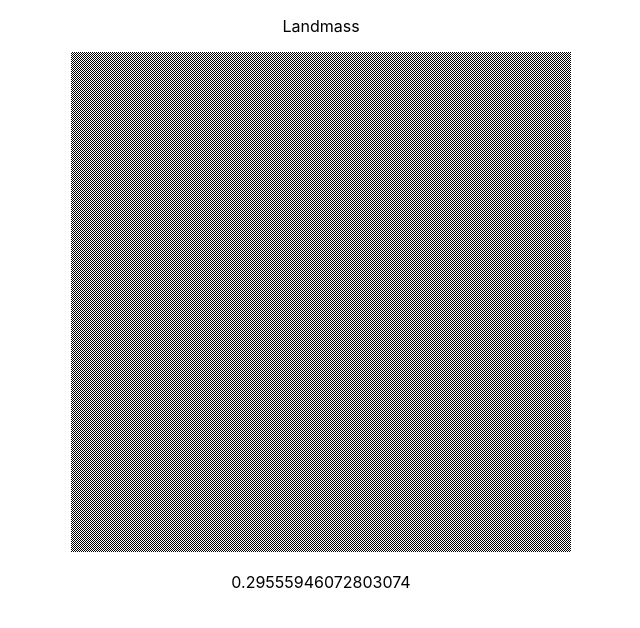
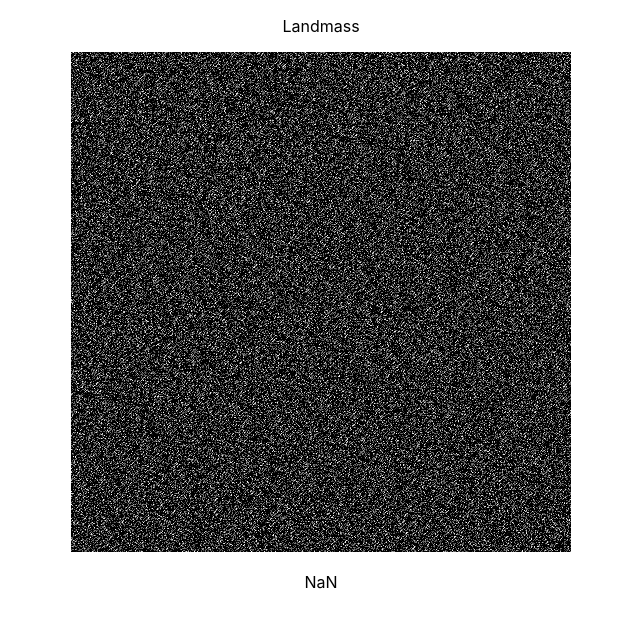
Before and after one commit to daniel-macias/landmass, a React (Create React App) app: page / in a window 1280 px wide. Shown: the top 628 px of the page, without its empty margins (319-959 px from the left). Built offline with nearby package versions, Linux system fonts and the light colour scheme.

Commit message:
map generates random perlin noise on screen

```diff
--- a/package.json
+++ b/package.json
@@ -18,6 +18,7 @@
     "react-dom": "^18.2.0",
     "react-scripts": "5.0.1",
     "seedrandom": "^3.0.5",
+    "simplex-noise": "^4.0.1",
     "typescript": "^4.9.5",
     "web-vitals": "^2.1.4"
   },
--- a/src/App.tsx
+++ b/src/App.tsx
@@ -3,10 +3,11 @@ import logo from './logo.svg';
 import './App.css';
 import Map from './components/Map';
 import seedrandom from 'seedrandom';
+import { createNoise2D } from 'simplex-noise';
 
 function App() {
 
-  const [randomNumber, setRandomNumber] = useState('');
+  const [randomNumber, setRandomNumber] = useState(0);
 
   useEffect(() => {
     const now = new Date();
@@ -14,7 +15,7 @@ function App() {
       (now.getDate() + now.getMonth() * 32 + now.getFullYear() * 400).toString()
     );
 
-    setRandomNumber(rng().toString());
+    setRandomNumber(parseFloat(rng.toString()));
 
 
   }, []);
@@ -22,7 +23,7 @@ function App() {
   return (
     <div className="App">
       <p>Landmass</p>
-      <Map squareSize={1} boardSize={500} />
+      <Map squareSize={1} boardSize={500} seed={randomNumber} />
       <p>{randomNumber}</p>
     </div>
   );
--- a/src/components/Map.tsx
+++ b/src/components/Map.tsx
@@ -1,16 +1,28 @@
-import React, { useEffect, useRef } from 'react';
+import React, { useEffect, useRef, useState } from 'react';
+import { createNoise2D } from 'simplex-noise';
+import seedrandom from 'seedrandom';
 
 interface MapProps {
     squareSize: number;
     boardSize: number;
+    seed: number;
   }
 
-const Map: React.FC<MapProps> = ({ squareSize, boardSize }) => {
+const Map: React.FC<MapProps> = ({ squareSize, boardSize, seed }) => {
   const canvasRef = useRef<HTMLCanvasElement>(null);
+
 
   useEffect(() => {
     const canvas = canvasRef.current;
     const context = canvas?.getContext('2d');
+
+    const now = new Date();
+    const rng = seedrandom(
+      (now.getDate() + now.getMonth() * 32 + now.getFullYear() * 400).toString()
+    );
+
+    const noise2D = createNoise2D(rng);
+    console.log(noise2D(500, 500));
 
     if (!canvas || !context) {
       return;
@@ -23,11 +35,11 @@ const Map: React.FC<MapProps> = ({ squareSize, boardSize }) => {
 
     for (let i = 0; i < boardSize; i++) {
       for (let j = 0; j < boardSize; j++) {
-        const isEvenRow = i % 2 === 0;
-        const isEvenColumn = j % 2 === 0;
-        const isEvenSquare = (isEvenRow && isEvenColumn) || (!isEvenRow && !isEvenColumn);
+        const noiseValue = noise2D(i, j);
 
-        const squareColor = isEvenSquare ? 'white' : 'black';
+        // Interpolate between black and white based on the noise value
+        const lightness = Math.floor(noiseValue * 255);
+        const squareColor = `rgb(${lightness}, ${lightness}, ${lightness})`;
 
         context.fillStyle = squareColor;
         context.fillRect(i * squareSize, j * squareSize, squareSize, squareSize);
```
Also changed, not shown: 1 other file (tests, documents, lock files or other folders).
